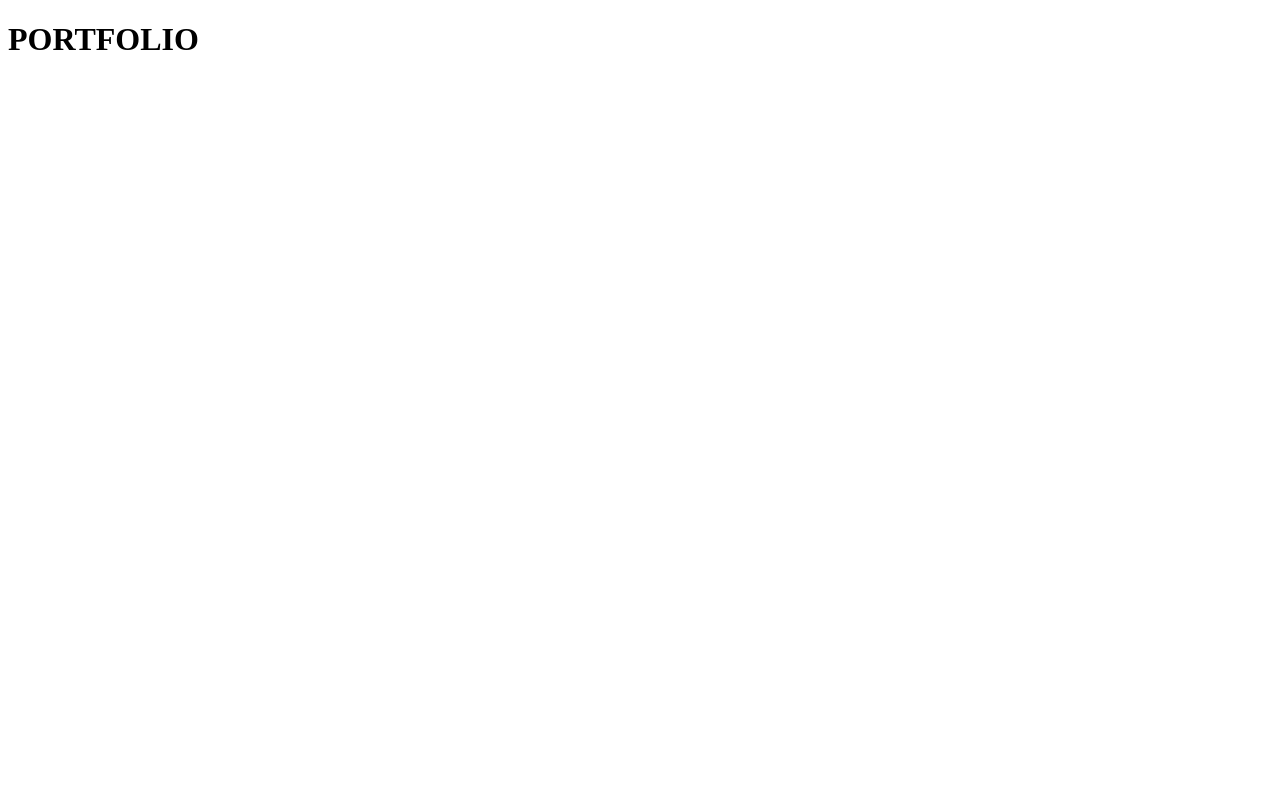
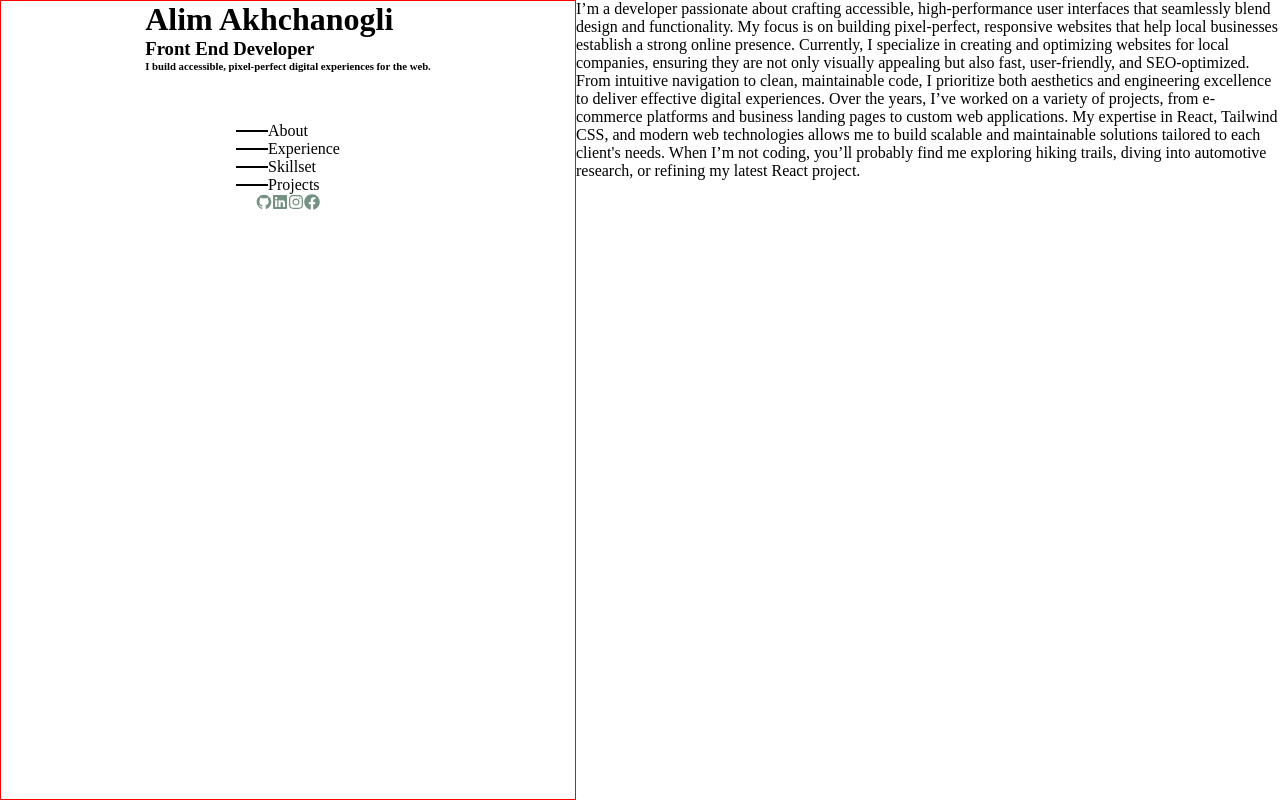
Before and after one commit to Alim1899/portfolio, a React (Vite) app: page / in a window 1280 px wide. Built offline with nearby package versions, Linux system fonts and the light colour scheme.

Commit message:
Created markup

```diff
--- a/package.json
+++ b/package.json
@@ -11,7 +11,8 @@
   },
   "dependencies": {
     "react": "^19.0.0",
-    "react-dom": "^19.0.0"
+    "react-dom": "^19.0.0",
+    "react-icons": "^5.5.0"
   },
   "devDependencies": {
     "@eslint/js": "^9.21.0",
--- a/src/App.css
+++ b/src/App.css
@@ -0,0 +1,4 @@
+* {
+  margin: 0;
+  padding: 0;
+}
--- a/src/App.jsx
+++ b/src/App.jsx
@@ -1,9 +1,9 @@
 import "./App.css";
-
+import Layout from "./components/Layout/Layout";
 function App() {
   return (
     <>
-      <h1>PORTFOLIO</h1>
+      <Layout />{" "}
     </>
   );
 }
--- /dev/null
+++ b/src/components/Content/Content.jsx
@@ -0,0 +1,23 @@
+const Content = () => {
+  return (
+    <div>
+      I’m a developer passionate about crafting accessible, high-performance
+      user interfaces that seamlessly blend design and functionality. My focus
+      is on building pixel-perfect, responsive websites that help local
+      businesses establish a strong online presence. Currently, I specialize in
+      creating and optimizing websites for local companies, ensuring they are
+      not only visually appealing but also fast, user-friendly, and
+      SEO-optimized. From intuitive navigation to clean, maintainable code, I
+      prioritize both aesthetics and engineering excellence to deliver effective
+      digital experiences. Over the years, I’ve worked on a variety of projects,
+      from e-commerce platforms and business landing pages to custom web
+      applications. My expertise in React, Tailwind CSS, and modern web
+      technologies allows me to build scalable and maintainable solutions
+      tailored to each client's needs. When I’m not coding, you’ll probably find
+      me exploring hiking trails, diving into automotive research, or refining
+      my latest React project.
+    </div>
+  );
+};
+
+export default Content;
--- /dev/null
+++ b/src/components/Layout/Layout.jsx
@@ -0,0 +1,13 @@
+import Content from "../Content/Content";
+import Navbar from "../Navbar/Navbar";
+import classes from "./Layout.module.css";
+const Layout = () => {
+  return (
+    <div className={classes.layout}>
+      <Navbar />
+      <Content />
+    </div>
+  );
+};
+
+export default Layout;
--- /dev/null
+++ b/src/components/Layout/Layout.module.css
@@ -0,0 +1,5 @@
+.layout {
+  display: grid;
+  grid-template-columns: 45% 55%;
+  height: 100dvh;
+}
--- /dev/null
+++ b/src/components/Navbar/Navbar.jsx
@@ -0,0 +1,44 @@
+import { GrGithub } from "react-icons/gr";
+import { FaLinkedin } from "react-icons/fa";
+import { FaInstagram } from "react-icons/fa";
+import { FaFacebook } from "react-icons/fa";
+import classes from "./Navbar.module.css";
+const Navbar = () => {
+  return (
+    <div className={classes.navbar}>
+      <div className={classes.personal}>
+        <h1>Alim Akhchanogli</h1>
+        <h3>Front End Developer</h3>
+        <h6>
+          I build accessible, pixel-perfect digital experiences for the web.
+        </h6>
+      </div>
+      <div className={classes.navlinks}>
+        <div className={classes.link}>
+          <hr />
+          About
+        </div>
+        <div className={classes.link}>
+          <hr />
+          Experience
+        </div>
+        <div className={classes.link}>
+          <hr />
+          Skillset
+        </div>
+        <div className={classes.link}>
+          <hr />
+          Projects
+        </div>
+      </div>
+      <div className={classes.social}>
+        <GrGithub />
+        <FaLinkedin />
+        <FaInstagram />
+        <FaFacebook />
+      </div>
+    </div>
+  );
+};
+
+export default Navbar;
--- /dev/null
+++ b/src/components/Navbar/Navbar.module.css
@@ -0,0 +1,25 @@
+.navbar {
+  border: 1px solid red;
+  display: flex;
+  flex-direction: column;
+  align-items: center;
+}
+.personal {
+}
+.navlinks {
+  margin-top: 50px;
+}
+.link {
+  display: flex;
+  align-items: center;
+}
+hr {
+  width: 30px;
+  height: 0.1px;
+  background: none;
+  border: 1px solid black;
+}
+
+.social > svg {
+  color: #749181;
+}
```
Also changed, not shown: src/components/Content/Content.module.css (added), 1 other file (tests, documents, lock files or other folders).
